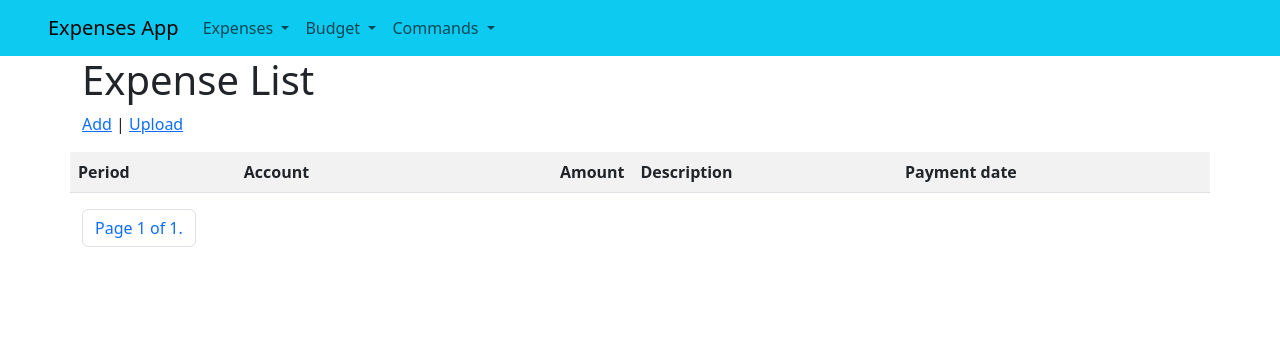
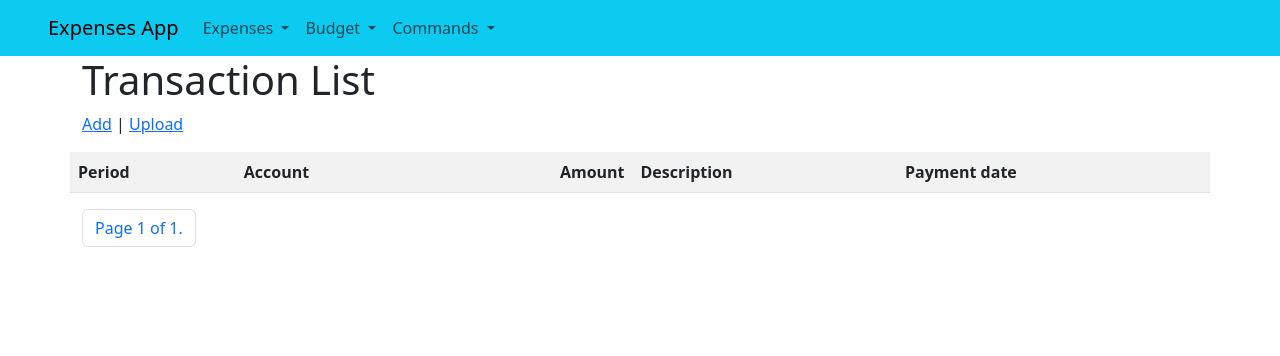
Before and after one commit to senquevila/expenses_site, a Django app: page /expenses/ in a window 1280 px wide. Shown: the top 356 px of the page. Run offline with Django 4.2, Linux system fonts and the light colour scheme; data that the repository does not hold is empty; some libraries are stand-ins or nearby versions.

Commit message:
rename transaction

```diff
--- a/templates/expenses/transaction_add.html
+++ b/templates/expenses/transaction_add.html
@@ -1,7 +1,7 @@
 {% extends 'base.html' %}
 
 {% block content %}
-  <h2>Create/Edit Expense</h2>
+  <h2>Create/Edit Transaction</h2>
   <form method="post">
     {% csrf_token %}
     {{ form.as_p }}
--- a/templates/expenses/transaction_confirm_delete.html
+++ b/templates/expenses/transaction_confirm_delete.html
@@ -2,7 +2,7 @@
 {% extends 'base.html' %}
 
 {% block content %}
-  <h2>Are you sure you want to delete this expense?</h2>
+  <h2>Are you sure you want to delete this transaction?</h2>
   <form method="post">
     {% csrf_token %}
     <button type="submit">Confirm</button>
--- a/templates/expenses/transaction_group.html
+++ b/templates/expenses/transaction_group.html
@@ -2,12 +2,12 @@
 {% load humanize %}
 
 {% block title %}
-Expense List
+Transaction List
 {% endblock %}
 
 {% block content %}
 <div class="col-md-6">
-    <h1>Expenses by Accounts</h1>
+    <h1>Transactions by Account</h1>
     <div class="card" style="width: 18rem;">
         <div class="card-body">
             <h2 class="card-title">{{ period }}</h2>
--- a/templates/expenses/transaction_list.html
+++ b/templates/expenses/transaction_list.html
@@ -1,10 +1,10 @@
 {% extends 'base.html' %}
 {% load humanize query_params %}
 {% block title %}
-Expense List
+Transaction List
 {%endblock %}
 {% block content %}
-<h1>Expense List</h1>
+<h1>Transaction List</h1>
 <p><a href="{% url 'transaction-add' %}">Add</a> | <a href="{% url 'upload-add' %}">Upload</a></p>
 <table class="table table-striped">
     <tr>
```
Also changed, not shown: templates/expenses/upload_inspect.html (+6 -2 lines).
